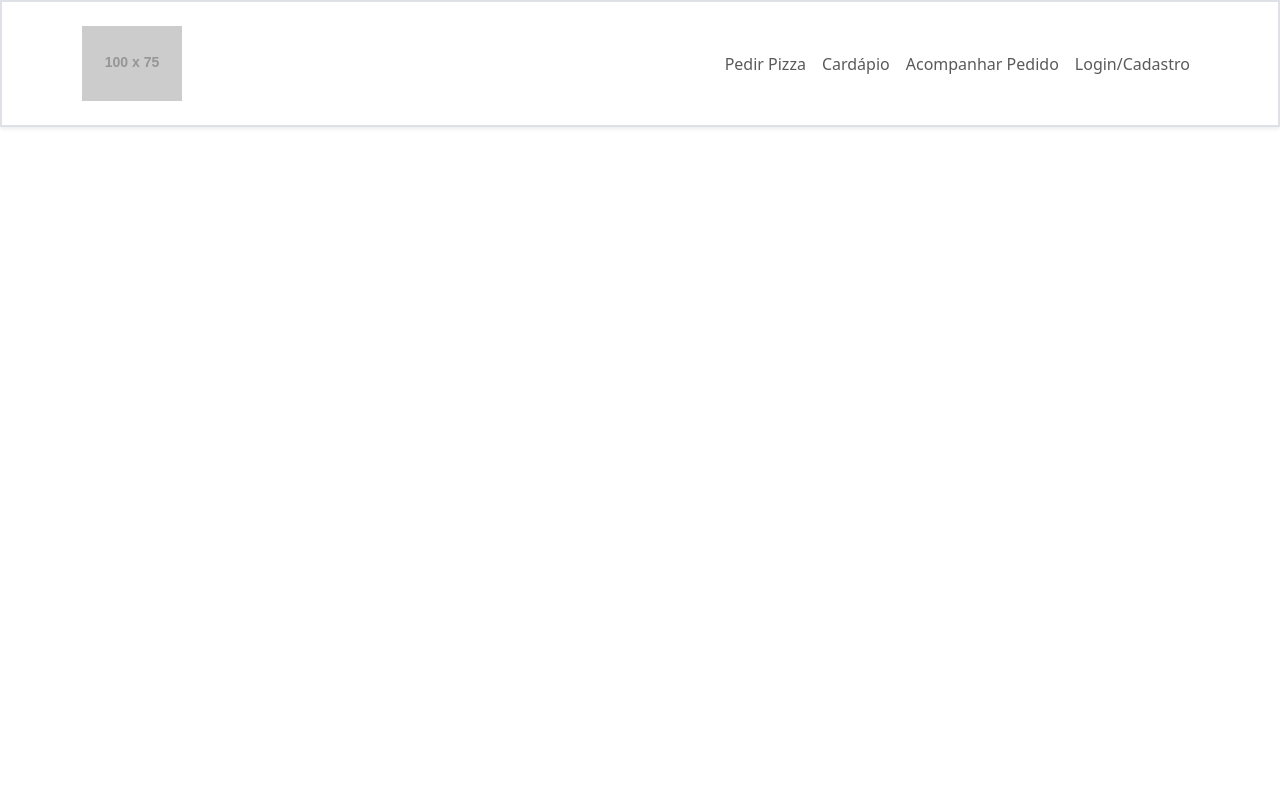
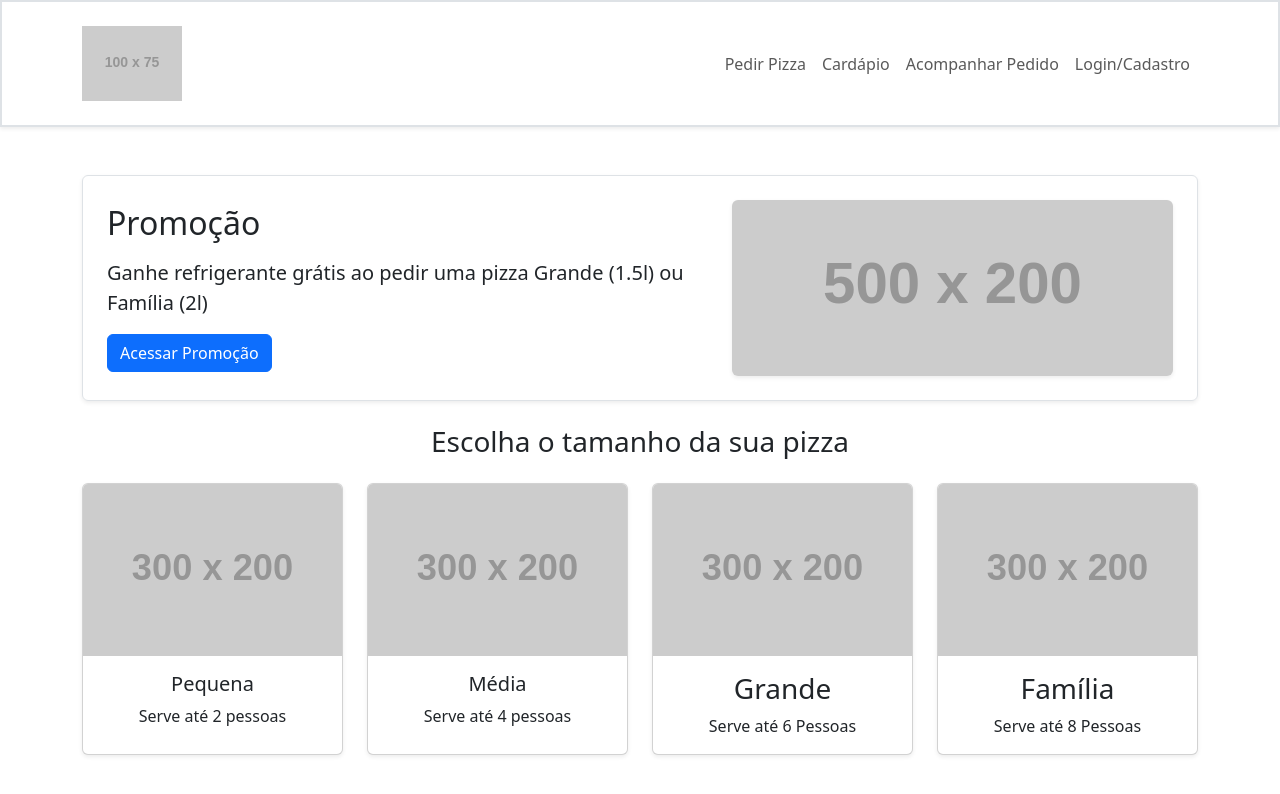
Before and after one commit to TwFelps/ProjetoDigicad, a plain HTML site: page index.html in a window 1280 px wide. Drawn offline with nearby package versions, Linux system fonts and the light colour scheme; placeholder pictures from the web are drawn by us.

Commit message:
Estrutura básica do projeto criado, contendo body e header

```diff
--- a/index.html
+++ b/index.html
@@ -44,6 +44,66 @@
         </div>
     </header>
 
+    <main class="container my-5">
+        <!-- Banner -->
+         <section class="mb-4 p-4 border rounded shadow-sm d-flex align-items-center">
+            <div class="text-content me-4">
+                <h2 class="mb-3">Promoção</h2>
+                <p class="lead">Ganhe refrigerante grátis ao pedir uma pizza Grande (1.5l) ou Família (2l)</p>
+                <button class="btn btn-primary">Acessar Promoção</button>
+            </div>
+            <div class="image-content flex-grow-1">
+                <img src="https://placehold.co/500x200" alt="Cartaz promocional de refrigerante grátis" class="img-fluid w-100 h-100 rounded shadow-sm">
+            </div>
+        </section>
+        <!-- Card Pizzas -->
+         <section>
+            <h3 class="text-center mb-4">Escolha o tamanho da sua pizza</h3>
+            <!-- Pequena -->
+            <div class="row row-cols-1 row-cols-md-4 g4">
+                <div class="col">
+                    <div class="card h-100 shadow-sm">
+                        <img src="https://placehold.co/300x200" alt="Pizza Pequena" class="card-img-top">
+                        <div class="card-body text-center">
+                            <h5 class="card-title">Pequena</h5>
+                            <p class="card-text">Serve até 2 pessoas</p>
+                        </div>
+                    </div>
+                </div>
+             <!-- Média -->
+                <div class="col">
+                    <div class="card h-100 shadow-sm">
+                        <img src="https://placehold.co/300x200" alt="Pizza Média" class="card-img-top">
+                        <div class="card-body text-center">
+                            <h5 class="card-title">Média</h5>
+                            <p class="card-text">Serve até 4 pessoas</p>
+                        </div>
+                    </div>
+                </div>
+            <!-- Grande -->
+                <div class="col">
+                    <div class="card h-100 shadow-sm">
+                        <img src="https://placehold.co/300x200" alt="Pizza Grande" class="card-img-top">
+                        <div class="card-body text-center">
+                            <h3 class="card-tittle">Grande</h3>
+                            <p class="card-text">Serve até 6 Pessoas</p>
+                        </div>
+                    </div>
+                </div>
+            <!-- Família -->
+                <div class="col">
+                    <div class="card h-100 shadow-sm">
+                        <img src="https://placehold.co/300x200" alt="Pizza Família" class="card-img-top">
+                        <div class="card-body text-center">
+                            <h3 class="card-tittle">Família</h3>
+                            <p class="card-text">Serve até 8 Pessoas</p>
+                        </div>
+                    </div>
+                </div>
+            </div>
+            </div>
+         </section>
+    </main>
     <script src="https://cdn.jsdelivr.net/npm/bootstrap@5.3.3/dist/js/bootstrap.bundle.min.js"
         integrity="sha384-YvpcrYf0tY3lHB60NNkmXc5s9fDVZLESaAA55NDzOxhy9GkcIdslK1eN7N6jIeHz"
         crossorigin="anonymous"></script>
```
